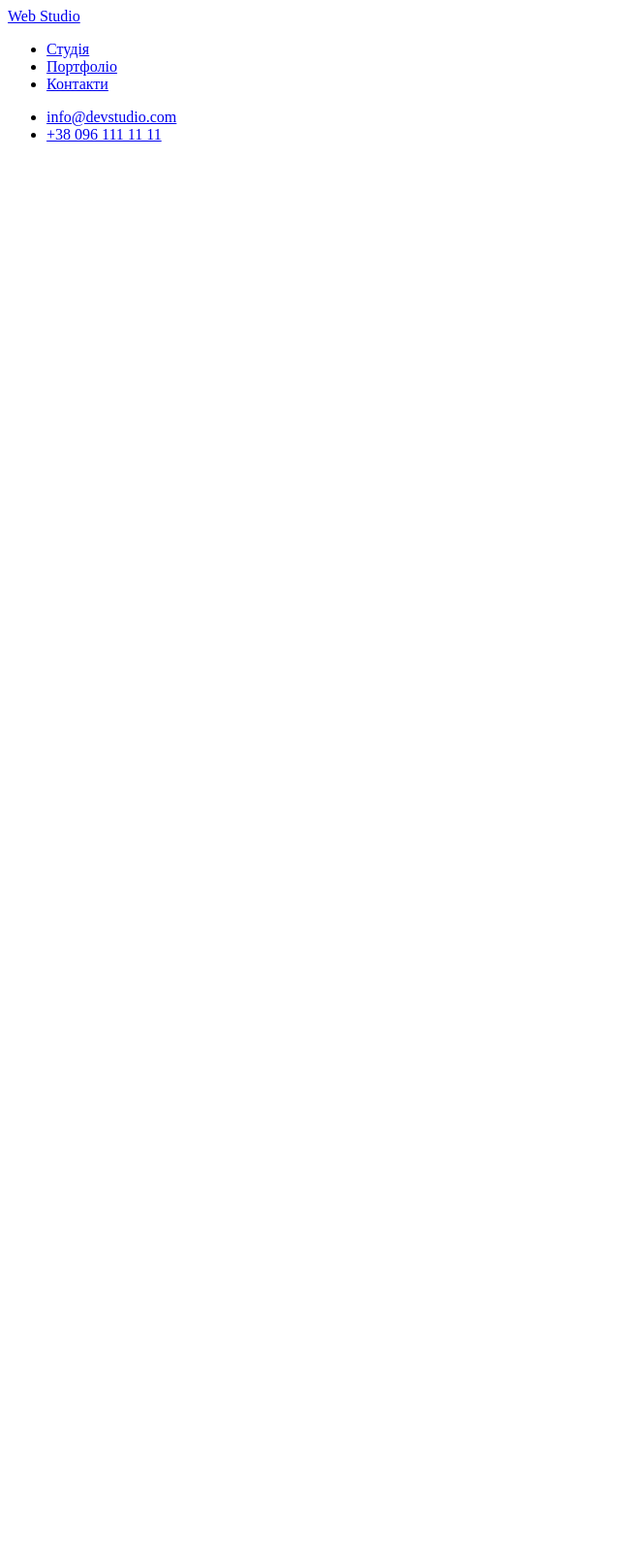
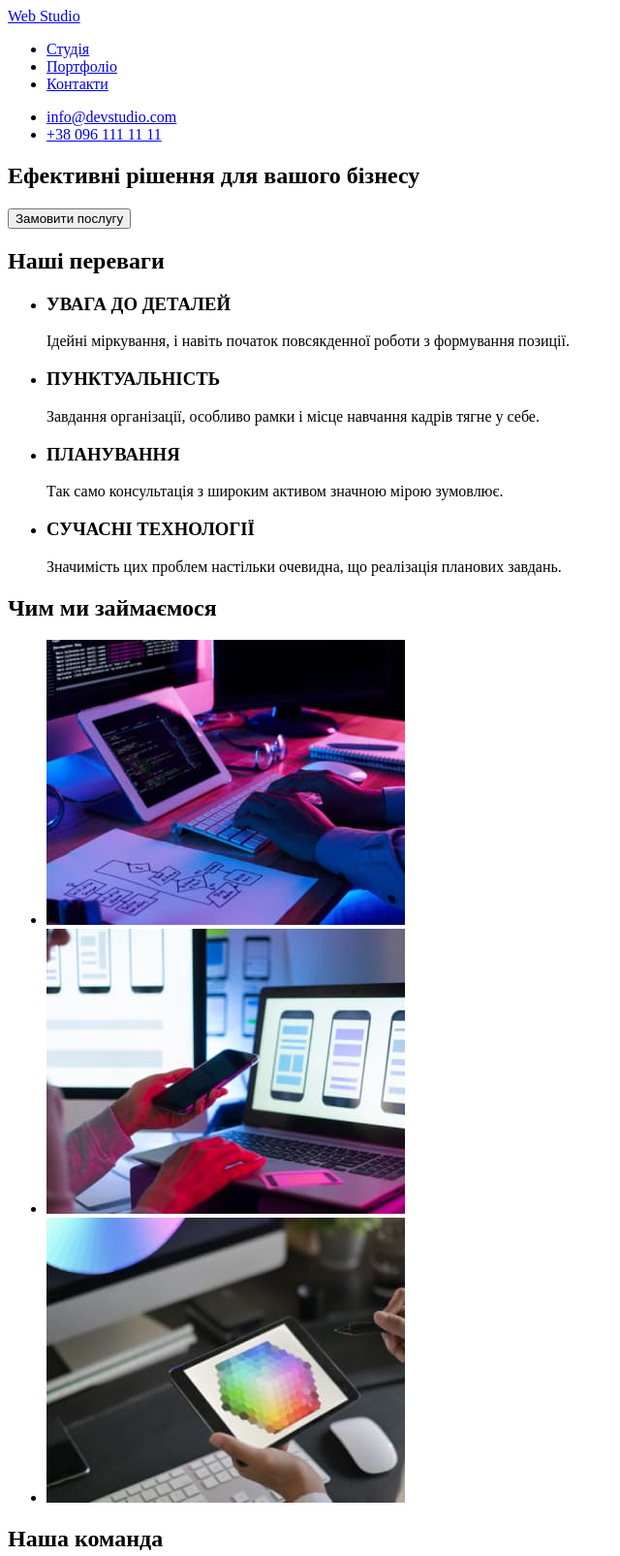
Before and after one commit to PavloGram/goit-markup-hw-01, a plain HTML site: page index.html in a window 1280 px wide. Shown: the top 1605 px of the page at 97% size, without its empty margins (0-640 px from the left). Before the commit the page ends 800 px from the top, so only its background shows below. Drawn offline with Linux system fonts and the light colour scheme.

Commit message:
made main

```diff
--- a/index.html
+++ b/index.html
@@ -27,7 +27,66 @@
         <li><a href="tel:+38 096 111 11 11">+38 096 111 11 11</a></li>
       </ul>
     </header>
-    <main></main>
+    <main>
+      <section>
+        <h1>Ефективні рішення для вашого бізнесу</h1>
+        <button type="submit">Замовити послугу</button>
+      </section>
+      <section>
+      <h2>Наші переваги</h2>
+      <ul>
+        <li>
+            <h3>УВАГА ДО ДЕТАЛЕЙ</h3>
+            <p>Ідейні міркування, і навіть початок повсякденної роботи з формування позиції.</p>
+        </li>
+        <li>
+            <h3>ПУНКТУАЛЬНІСТЬ</h3>
+            <p>Завдання організації, особливо рамки і місце навчання кадрів тягне у себе.</p>
+        </li>
+        <li>
+            <h3>ПЛАНУВАННЯ</h3>
+            <p>Так само консультація з широким активом значною мірою зумовлює.</p>
+        </li>
+        <li>
+            <h3>СУЧАСНІ ТЕХНОЛОГІЇ</h3>
+            <p>Значимість цих проблем настільки очевидна, що реалізація планових завдань.</p>
+        </li>
+      </ul>
+    </section>
+    <section>
+        <h2>Чим ми займаємося</h2>
+        <ul>
+            <li><img src="./images/box_1.jpg" alt="людина працює на планшеті через клавіатуру " width="370"></li>
+            <li><img src="./images/box_2.jpg" alt="смартфон і ноутбук" width="370"></li>
+            <li><img src="./images/box_3.jpg" alt="робота на планшеті за допомогою стілуса" width="370"></li>
+        </ul>
+    </section>
+    <section>
+        <h2>Наша команда</h2>
+        <ul>
+            <li>
+                <img src="./images/igor.jpg" alt="молодий чоловік в сорочці і окулярах" width="270">
+                <h3>Ігор Дем’яненко</h3>
+                <p lang="en">Product Designer</p>
+            </li>
+            <li>
+                <img src="./images/olga.jpg" alt="молода дівчина в окулярах" width="270">
+                <h3>Ольга Рєпіна</h3>
+                <p lang="en">Frontend Developer</p>
+            </li>
+            <li>
+                <img src="./images/mikola.jpg" alt="молодий усміхнений чоловік в сорочці" width="270">
+                <h3>Микола Тарасов</h3>
+                <p lang="en">Marketing</p>
+            </li>
+            <li>
+                <img src="./images/mihail.jpg" alt="молодий чоловік в футболці і окулярах" width="270">
+                <h3>Михайло Єрмаков</h3>
+                <p lang="en">UI Designer</p>
+            </li>
+        </ul>
+    </section>
+    </main>
     <footer></footer>
   </body>
 </html>
```
Also changed, not shown: images/box_1.jpg (added), images/box_2.jpg (added), images/box_3.jpg (added), images/igor.jpg (added), images/mihail.jpg (added), images/mikola.jpg (added), images/olga.jpg (added).
